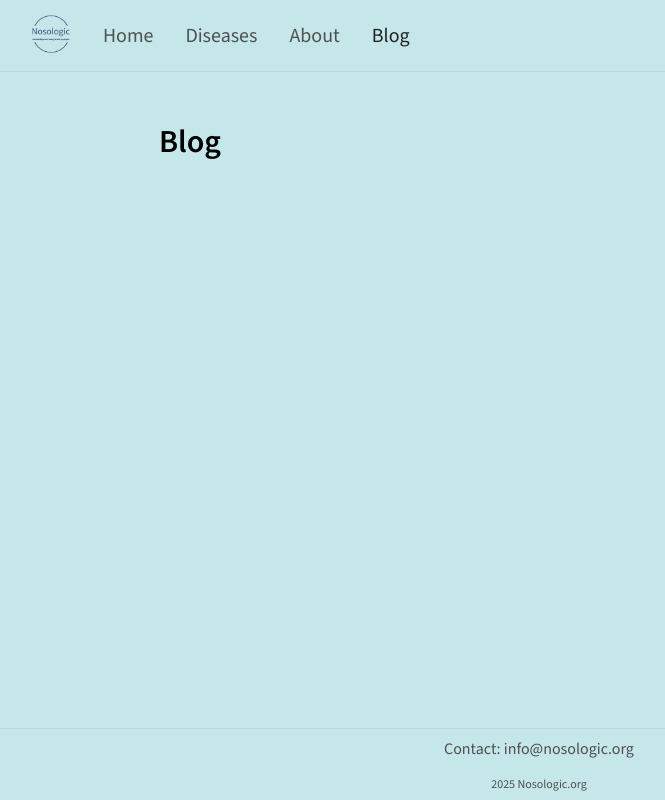
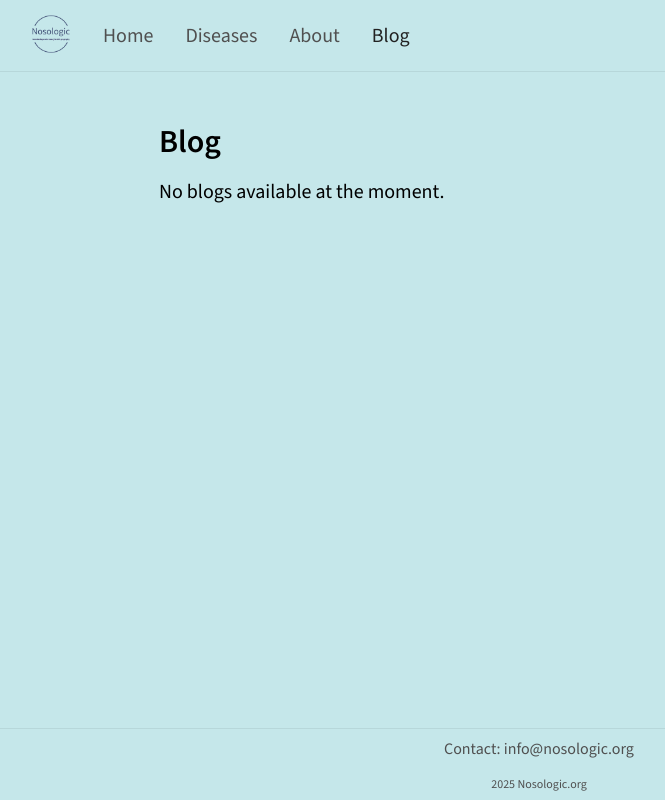
Before and after one commit to Nosologic/Nosologic-front, a React (Vite) app: page /blog in a window 1280 px wide. Shown: the whole page, without its empty margins (101-766 px from the left). Built offline with nearby package versions, Linux system fonts and the light colour scheme.

Commit message:
Add "No blogs available" message for empty blog lists
Updated the BlogPage to display a clear message when no visible blogs are available. Added a new CSS class for styling the message and adjusted the rendering logic to handle empty blog arrays.

```diff
--- a/src/pages/BlogPage.tsx
+++ b/src/pages/BlogPage.tsx
@@ -9,11 +9,15 @@ export default function BlogPage() {
             <span className={styles.page_title}>Blog</span>
             <CustomSearch className={styles.search_container}/>
             <div className={styles.blog_entries}>
-                {blogs
-                    .filter((blog) => blog.visibility)
-                    .map((blog) => (
-                    <BlogEntryCard key={blog.id} blog={blog}/>
-                ))}
+                {blogs.filter((blog) => blog.visibility).length > 0 ? (
+                    blogs
+                        .filter((blog) => blog.visibility)
+                        .map((blog) => (
+                            <BlogEntryCard key={blog.id} blog={blog} />
+                        ))
+                ) : (
+                    <span className={styles.no_blogs_message}>No blogs available at the moment.</span>
+                )}
             </div>
         </main>
     )
--- a/src/styles/pages/BlogPage.module.scss
+++ b/src/styles/pages/BlogPage.module.scss
@@ -14,3 +14,7 @@
   flex-direction: column;
   margin-top: 16px;
 }
+
+.no_blogs_message {
+  @include variables.h6;
+}
```
